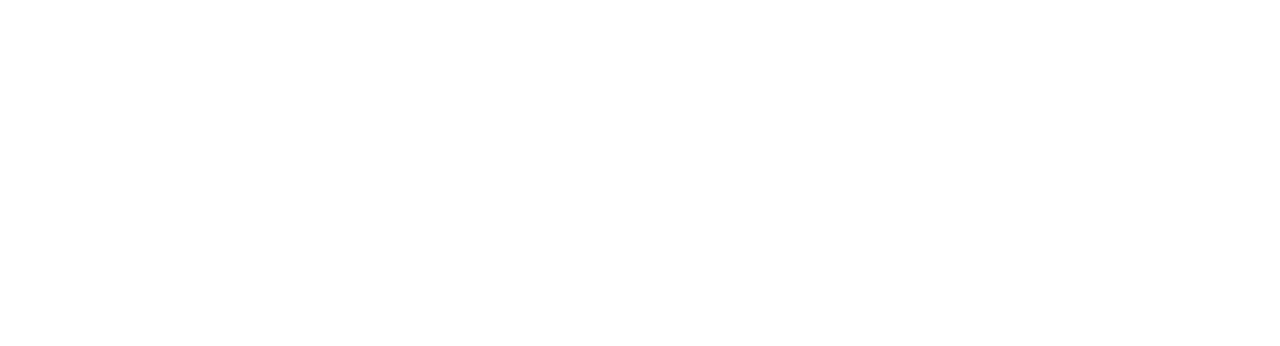
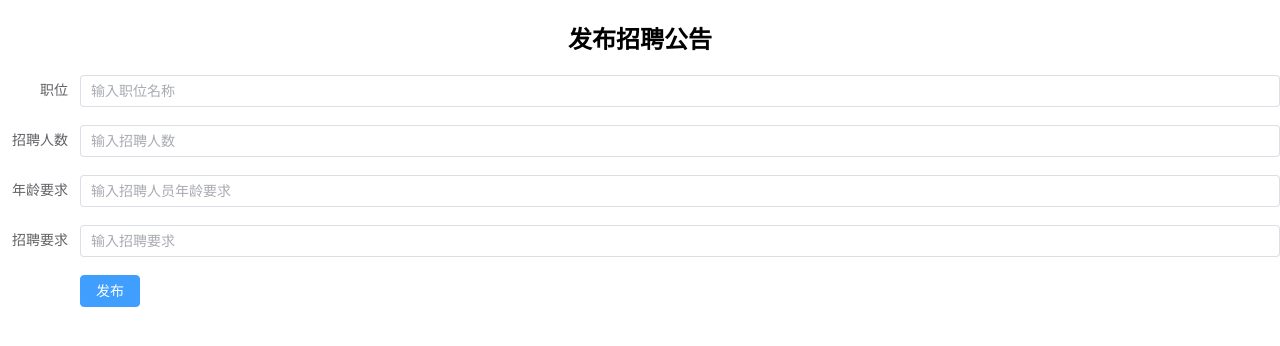
Before and after one commit to hrqfly/vue_hrsys_02, a Vue app: page /addplan in a window 1280 px wide. Before the commit this address had no page. Shown: the top 346 px of the page. Built offline with nearby package versions, Linux system fonts and the light colour scheme.

Commit message:
招聘公告发布逻辑

```diff
--- a/src/router/index.js
+++ b/src/router/index.js
@@ -32,6 +32,11 @@
             path:"/adduser",
             component:()=>import("../views/AddUserPage.vue")
         },
+        {
+            name:"addplan",
+            path:"/addplan",
+            component:()=>import("../views/AddPlanPage.vue")
+        },
     ]
 })
 export default router
--- /dev/null
+++ b/src/views/AddPlanPage.vue
@@ -0,0 +1,51 @@
+<template>
+  <div style="margin: 20px;"></div>
+  <h2 style="text-align: center">发布招聘公告</h2>
+  <el-form :label-position="labelPosition" label-width="80px" :model="plan">
+    <el-form-item label="职位">
+      <el-input v-model="plan.post" placeholder="输入职位名称"></el-input>
+    </el-form-item>
+    <el-form-item label="招聘人数">
+      <el-input v-model="plan.num" placeholder="输入招聘人数"></el-input>
+    </el-form-item>
+    <el-form-item label="年龄要求">
+      <el-input v-model="plan.age" placeholder="输入招聘人员年龄要求"></el-input>
+    </el-form-item>
+    <el-form-item label="招聘要求">
+      <el-input v-model="plan.requirements" placeholder="输入招聘要求"></el-input>
+    </el-form-item>
+    <el-form-item>
+      <el-button type="primary" @click="onSubmit">发布</el-button>
+    </el-form-item>
+  </el-form>
+</template>
+
+<script>
+import axios from "axios";
+export default {
+  data() {
+    return {
+      labelPosition: 'right',
+      plan: {
+        post: '',
+        num: '',
+        age: '',
+        requirements: '',
+      }
+    };
+  },
+  methods: {
+    onSubmit() {
+      console.log('submit!');
+      axios.post("http://localhost:8010/addplan",this.plan)
+          .then(res => {
+            alert(res.data.msg)
+          })
+    }
+  }
+}
+</script>
+
+<style scoped>
+
+</style>
--- a/src/views/HomePage.vue
+++ b/src/views/HomePage.vue
@@ -71,8 +71,8 @@
         if(a.name=='查询招聘信息'){
           router.push('/queryplan')
         }
-        if (a.name=='增加员工账号'){
-          router.push('/adduser')
+        if (a.name=='招聘信息发布'){
+          router.push('/addplan')
         }
       },
       divClick(){
```
